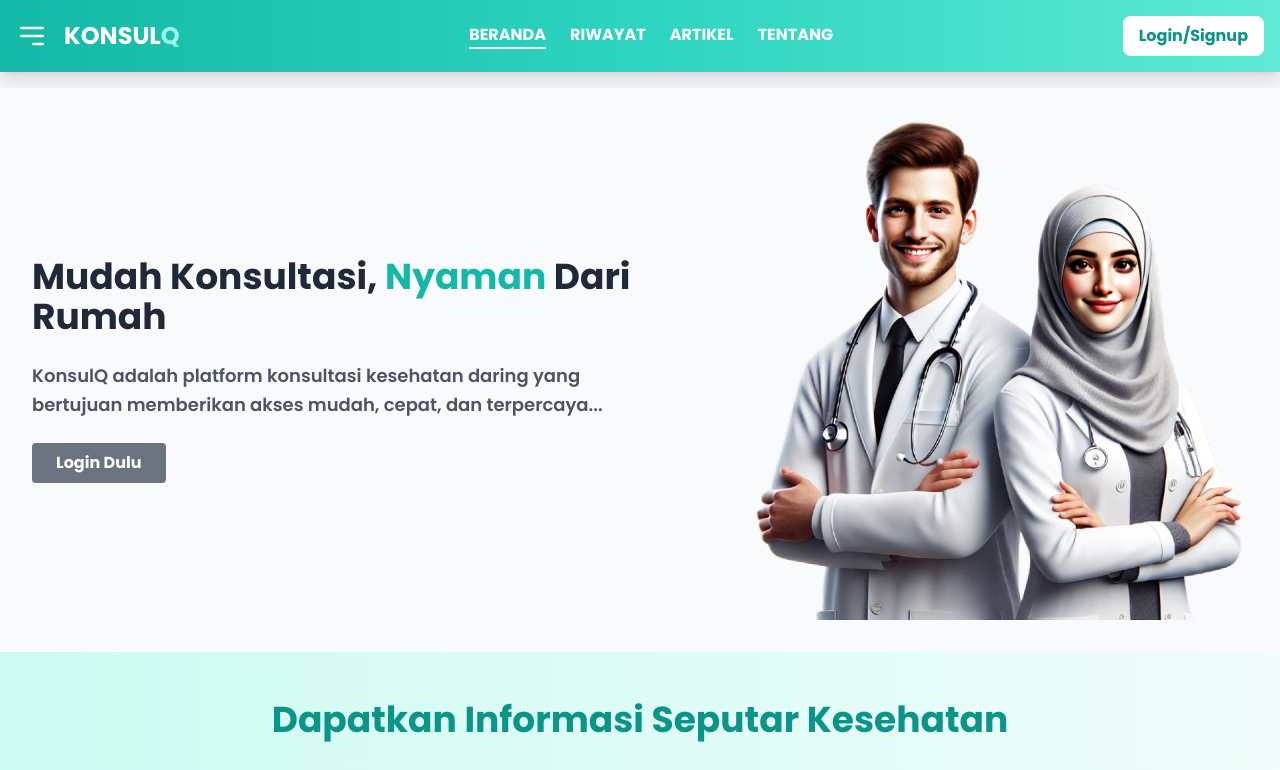
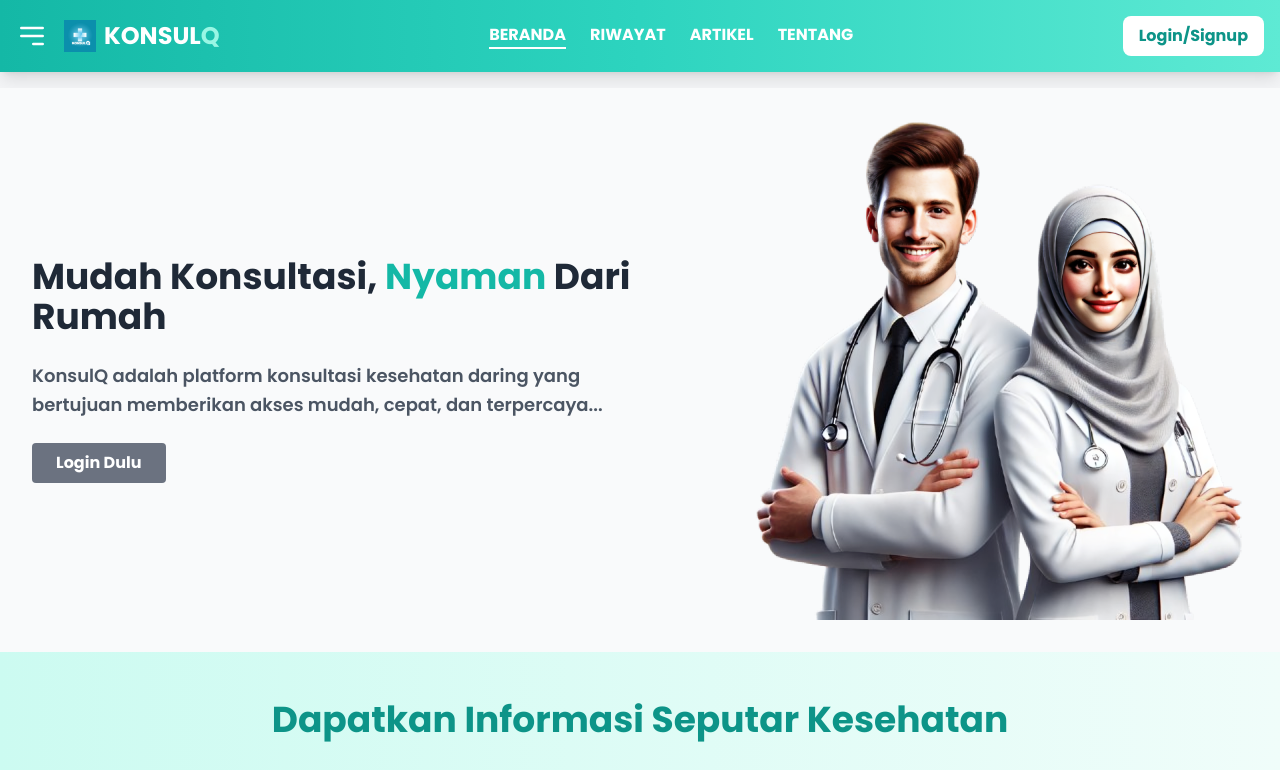
Before and after one commit to blackcode666/KonsulQ_FE, a React (Vite) app in the folder KonsulQ_FE/: page / in a window 1280 px wide. Shown: the top 770 px of the page. Built offline with nearby package versions, Linux system fonts and the light colour scheme; grey boxes are pictures that could not be loaded; what datatables.net-react would draw is missing.

Commit message:
Update changes before pulling

```diff
--- a/KonsulQ_FE/src/components/common/Navbar.jsx
+++ b/KonsulQ_FE/src/components/common/Navbar.jsx
@@ -2,6 +2,7 @@ import React, { useState, useEffect, useRef } from "react";
 import { Link, useLocation, useNavigate } from "react-router-dom";
 import axios from "axios";
 import { useAuth } from "../../context/AuthContext"; // Import useAuth dari AuthContext
+import logo from "../../assets/LOGO.png"; // Pastikan path logo sudah benar
 
 const Navbar = () => {
   const [isDropdownOpen, setIsDropdownOpen] = useState(false);
@@ -95,6 +96,11 @@ const Navbar = () => {
           </button>
 
           <div className="flex items-center gap-2">
+            <img
+              src={logo}
+              alt="KonsulQ Logo"
+              className="w-8 h-8 object-contain"
+            />
             <Link to="/" className="text-white text-2xl font-bold">
               KONSUL<span className="text-teal-200">Q</span>
             </Link>
```
